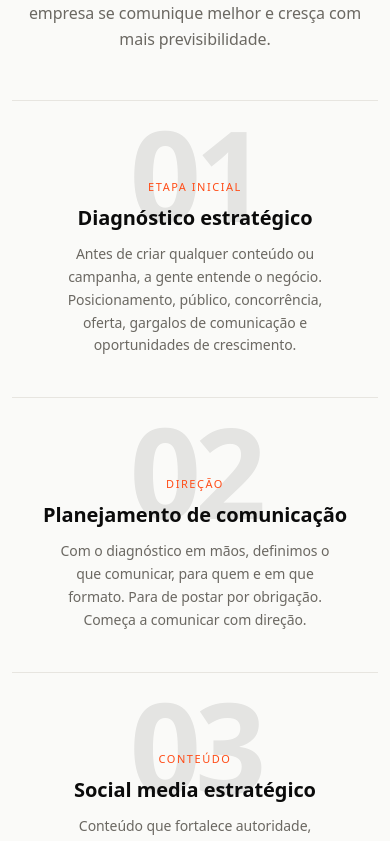
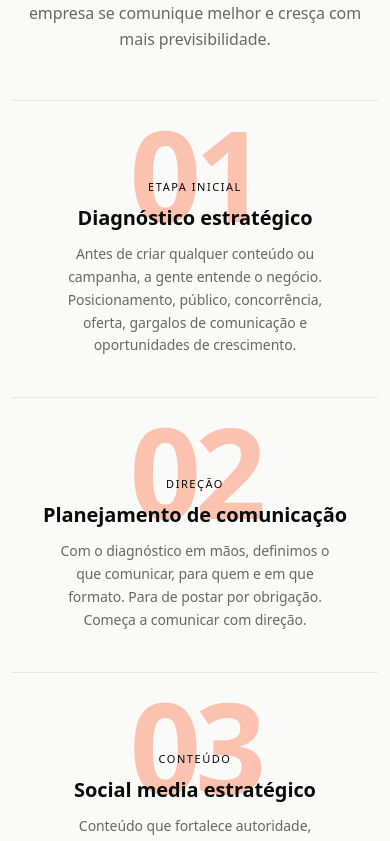
Before and after one commit to barbosarenan7/landingpagecutt, a React (Vite) app: page / in a window 390 px wide. Shown: the part 6360-7201 px from the top of the page. Built offline with nearby package versions, Linux system fonts and the light colour scheme; a web font is replaced by a local one.

Commit message:
Método mobile: dígitos laranja com animação de entrada no scroll, fase em preto

```diff
--- a/src/components/Metodo.tsx
+++ b/src/components/Metodo.tsx
@@ -1,4 +1,4 @@
-import { useState } from "react";
+import { useEffect, useRef, useState } from "react";
 import { Reveal } from "../lib/reveal";
 import { BtnPrimary } from "./primitives";
 import content from "../content/site.json";
@@ -14,6 +14,23 @@ const steps = m.etapas;
  */
 export default function Metodo() {
   const [active, setActive] = useState(0);
+  const lista = useRef<HTMLOListElement>(null);
+
+  // anima os dígitos do mobile sempre que entram na tela, nos dois
+  // sentidos do scroll (a classe é ligada/desligada pelo observer)
+  useEffect(() => {
+    const digitos = lista.current?.querySelectorAll(".step-ghost");
+    if (!digitos?.length) return;
+    const io = new IntersectionObserver(
+      (entries) =>
+        entries.forEach((e) =>
+          e.target.classList.toggle("step-ghost-in", e.isIntersecting),
+        ),
+      { threshold: 0.35 },
+    );
+    digitos.forEach((d) => io.observe(d));
+    return () => io.disconnect();
+  }, []);
 
   return (
     <section id="metodo" className="sec-light section" aria-labelledby="metodo-title">
@@ -77,7 +94,7 @@ export default function Metodo() {
         {/* mobile: lista vertical com o dígito fantasma gigante da marca —
             o texto da etapa sobe e ocupa a metade de baixo do número,
             tudo centralizado (mesma linguagem do desktop, em vertical) */}
-        <ol className="mt-12 flex flex-col md:hidden">
+        <ol ref={lista} className="mt-12 flex flex-col md:hidden">
           {steps.map((s, i) => (
             <Reveal
               as="li"
@@ -89,7 +106,7 @@ export default function Metodo() {
                 {String(i + 1).padStart(2, "0")}
               </span>
               <div className="relative -mt-11">
-                <p className="step-num text-accent">{s.fase}</p>
+                <p className="step-num text-ink-900">{s.fase}</p>
                 <h3 className="mt-3 text-xl leading-snug font-bold">{s.titulo}</h3>
                 <p className="text-2nd mx-auto mt-3 max-w-[34ch] text-sm leading-relaxed">
                   {s.texto}
--- a/src/styles.css
+++ b/src/styles.css
@@ -694,6 +694,11 @@
   .carrossel-card {
     transition: none;
   }
+  .step-ghost {
+    opacity: 1;
+    transform: none;
+    transition: none;
+  }
 }
 
 /* ============================================================
@@ -761,8 +766,9 @@
     }
   }
 
-  /* dígito fantasma das etapas do método no celular — mesma linguagem
-     dos números gigantes do desktop, em versão vertical centralizada */
+  /* dígito gigante das etapas do método no celular — em laranja, com
+     entrada animada sempre que aparece na tela (nos dois sentidos do
+     scroll; a classe .step-ghost-in é ligada pelo IntersectionObserver) */
   .step-ghost {
     display: block;
     font-weight: 900;
@@ -770,9 +776,18 @@
     line-height: 0.8;
     letter-spacing: -0.05em;
     font-variant-numeric: tabular-nums;
-    color: color-mix(in oklab, var(--color-ink-900) 9%, transparent);
+    color: color-mix(in oklab, var(--color-accent) 32%, transparent);
     user-select: none;
     pointer-events: none;
+    opacity: 0;
+    transform: translateY(28px) scale(0.92);
+    transition:
+      opacity 650ms var(--ease-out-expo),
+      transform 650ms var(--ease-out-expo);
+  }
+  .step-ghost-in {
+    opacity: 1;
+    transform: none;
   }
 
   /* frase de transição no par serifa fina / sans black dos títulos de
```
